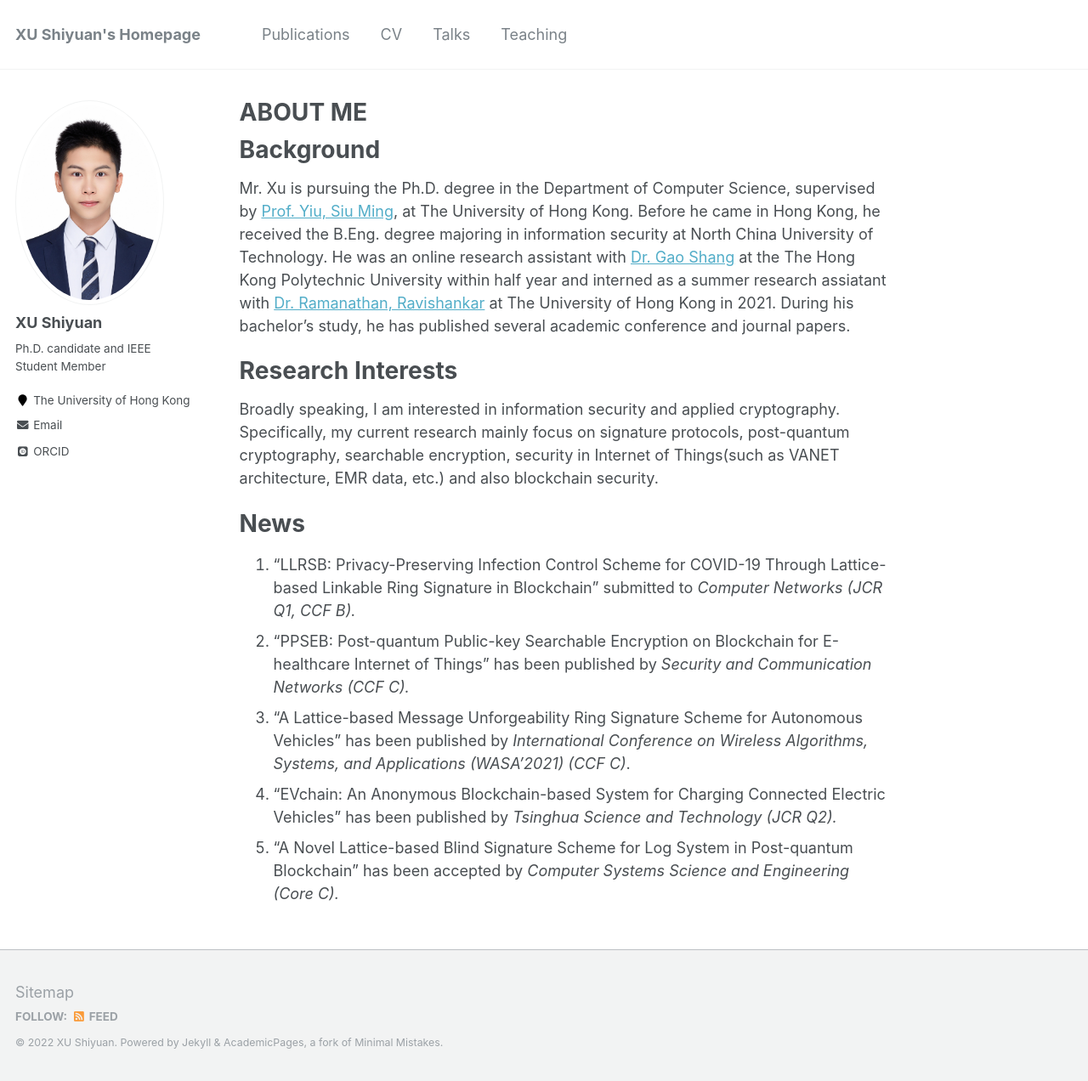
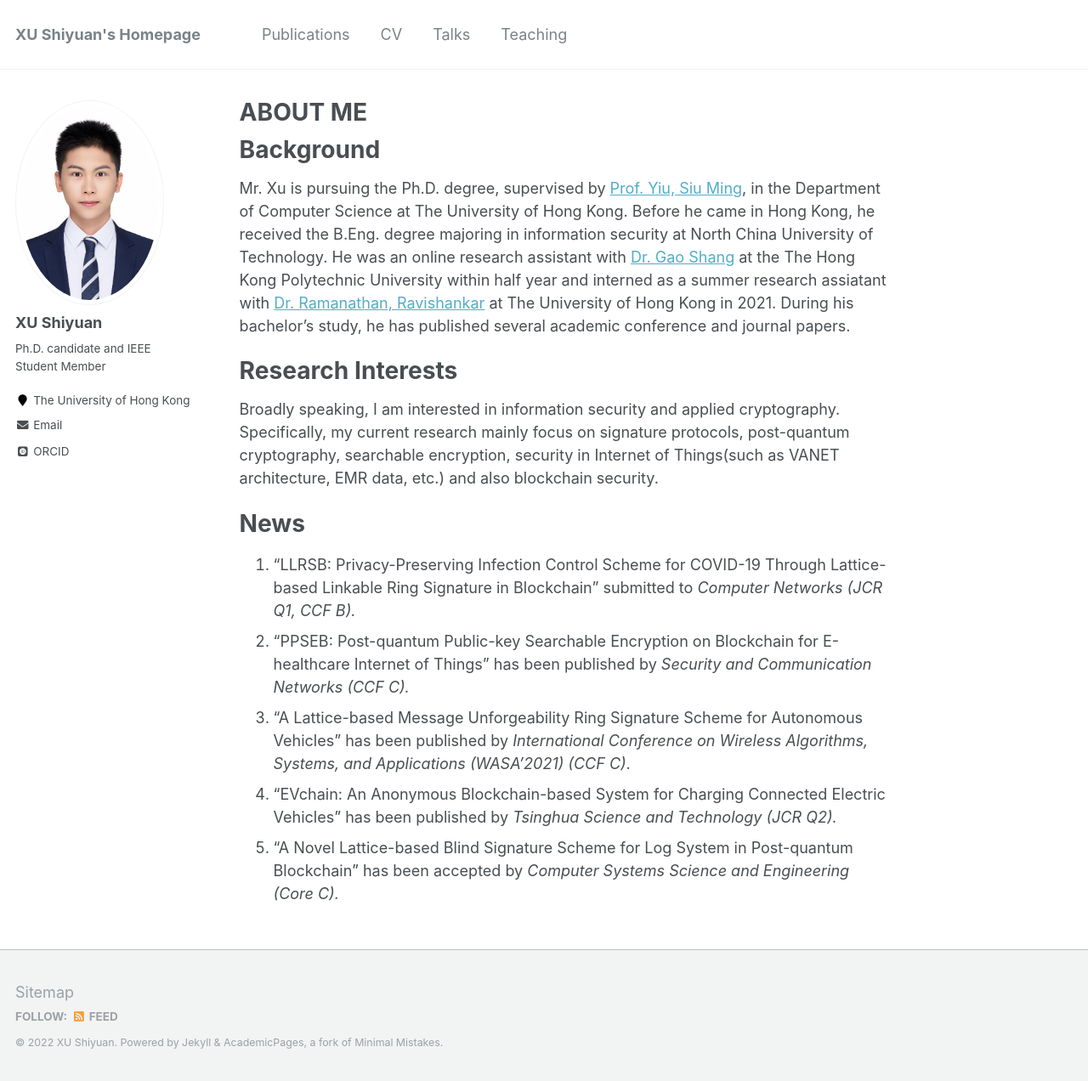
Before and after one commit to shiyuanjack/shiyuanjack.github.io, a Jekyll site: the page built from _pages/about.md, in a window 1280 px wide and 1272 px high. Shown: the whole window at 85% size. Built offline with Jekyll 4.4.1, drawn with Linux system fonts in a browser that asks for light colours; some web fonts are replaced.

```diff
--- a/_pages/about.md
+++ b/_pages/about.md
@@ -11,7 +11,7 @@ redirect_from:
 
 Background
 ======
-Mr. Xu is pursuing the Ph.D. degree in the Department of Computer Science, supervised by [Prof. Yiu, Siu Ming](https://www.cs.hku.hk/index.php/people/academic-staff/smyiu), at The University of Hong Kong. Before he came in Hong Kong, he received the B.Eng. degree majoring in information security at North China University of Technology. He was an online research assistant with [Dr. Gao Shang](https://goldsainteagle.github.io/shanggao.github.io/) at the The Hong Kong Polytechnic University within half year and interned as a summer research assiatant with [Dr. Ramanathan, Ravishankar](https://www.cs.hku.hk/index.php/people/academic-staff/ravi) at The University of Hong Kong in 2021. During his bachelor's study, he has published several academic conference and journal papers.
+Mr. Xu is pursuing the Ph.D. degree, supervised by [Prof. Yiu, Siu Ming](https://www.cs.hku.hk/index.php/people/academic-staff/smyiu), in the Department of Computer Science at The University of Hong Kong. Before he came in Hong Kong, he received the B.Eng. degree majoring in information security at North China University of Technology. He was an online research assistant with [Dr. Gao Shang](https://goldsainteagle.github.io/shanggao.github.io/) at the The Hong Kong Polytechnic University within half year and interned as a summer research assiatant with [Dr. Ramanathan, Ravishankar](https://www.cs.hku.hk/index.php/people/academic-staff/ravi) at The University of Hong Kong in 2021. During his bachelor's study, he has published several academic conference and journal papers.
 
 Research Interests
 ======
```
